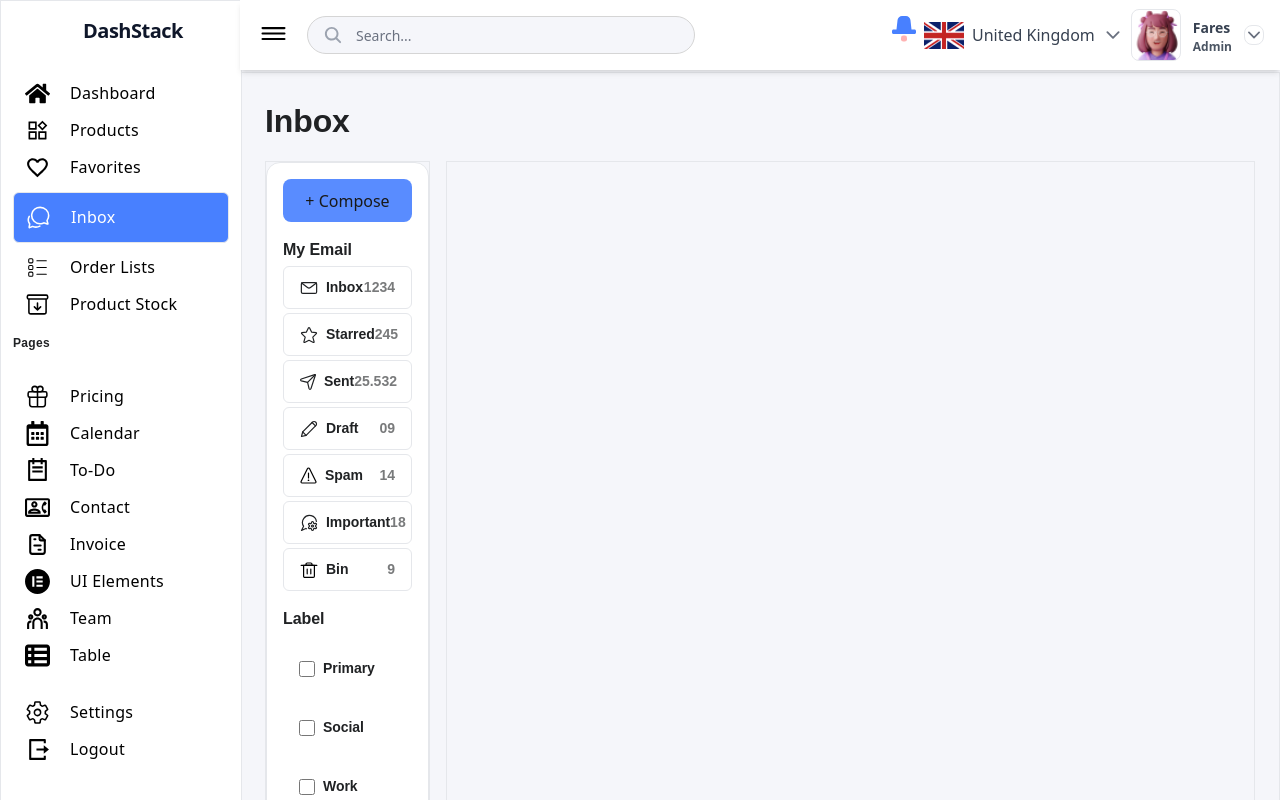
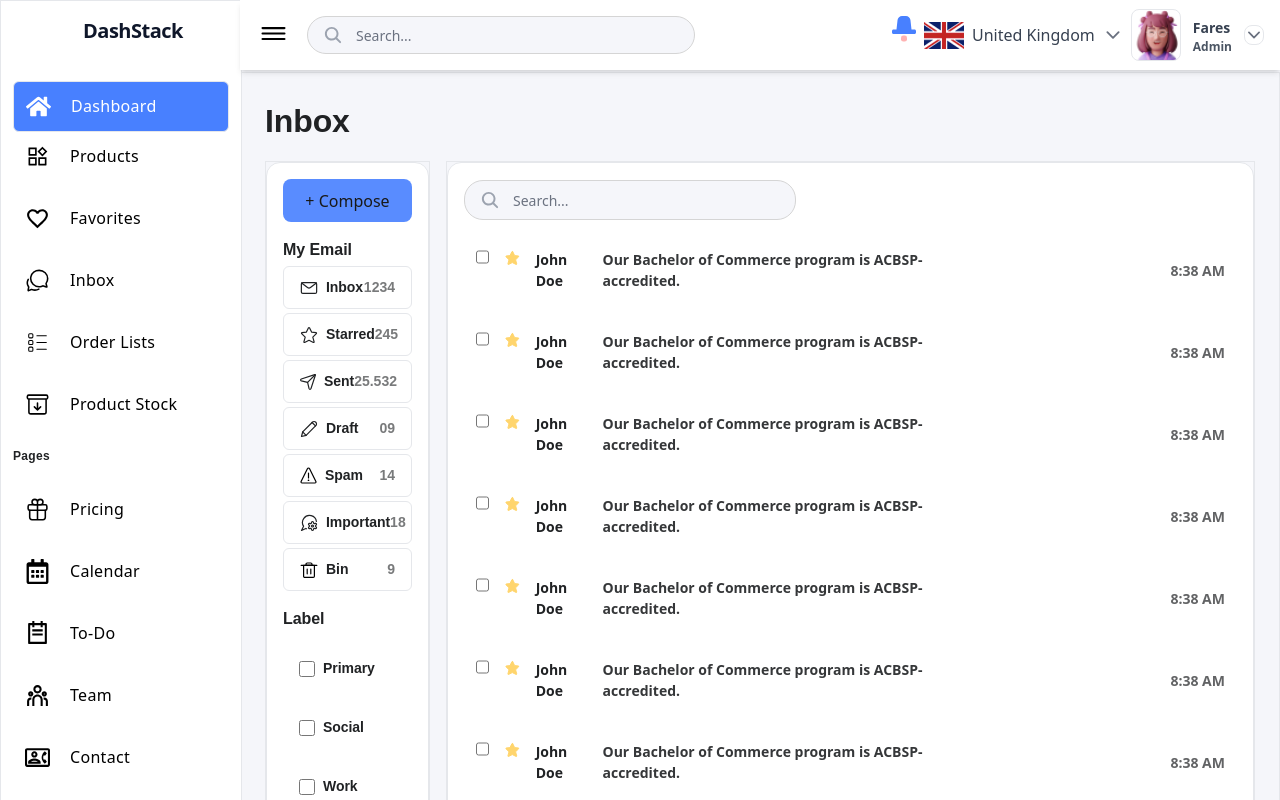
Before and after one commit to faressafer/dash-stack-dashboard, a React (Vite) app: page /Inbox in a window 1280 px wide. Shown: the top 800 px of the page. Built offline with nearby package versions, Linux system fonts and the light colour scheme.

Commit message:
fixed Side bar

```diff
--- a/src/App.jsx
+++ b/src/App.jsx
@@ -32,7 +32,6 @@ const App = () => {
             <Route path="/OrderLists" element={<OrdersList />} />
             <Route path="/Productstock" element={<Productstock />} />*
             <Route path="/Pricing" element={<Pricing />} />
-
           </Routes>
         </div>
       </div>
--- a/src/components/Inbox.jsx
+++ b/src/components/Inbox.jsx
@@ -18,11 +18,7 @@ const Inbox = () => {
           {/* Define nested routes for the Inbox component */}
           <Routes>
             {/* Subroute to display InboxMail */}
-            <Route path="inbox" element={<InboxMail />} />
-            <Route path="inbox" element={<InboxMail />} />
-            <Route path="inbox" element={<InboxMail />} />
-            <Route path="inbox" element={<InboxMail />} />
-            <Route path="inbox" element={<InboxMail />} />
+            <Route path="/" element={<InboxMail />} />
             <Route path="inbox" element={<InboxMail />} />
           </Routes>
         </div>
--- a/src/components/SideBar.jsx
+++ b/src/components/SideBar.jsx
@@ -1,28 +1,26 @@
-import React from "react";
+import React, { useState } from "react";
 import { Link, NavLink } from "react-router-dom";
 import { FaHome } from "react-icons/fa";
 import { AiOutlineProduct } from "react-icons/ai";
 import { MdFavoriteBorder } from "react-icons/md";
-import { IoChatbubblesOutline } from "react-icons/io5";
+import {
+  IoChatbubblesOutline,
+  IoGiftOutline,
+  IoArchiveOutline,
+  IoSettingsOutline,
+} from "react-icons/io5";
 import { CiBoxList } from "react-icons/ci";
-import { FaRegCalendarAlt } from "react-icons/fa";
-import { RiTodoLine } from "react-icons/ri";
+import { FaRegCalendarAlt, FaElementor } from "react-icons/fa";
+import { RiTodoLine, RiTeamLine, RiLogoutBoxRLine } from "react-icons/ri";
+import { TbFileInvoice } from "react-icons/tb";
+import { FaTableList } from "react-icons/fa6";
 import { MdOutlineContactPhone } from "react-icons/md";
-import { TbFileInvoice } from "react-icons/tb";
-import { FaElementor } from "react-icons/fa6";
-import { RiTeamLine } from "react-icons/ri";
-import { FaTableList } from "react-icons/fa6";
-import { IoSettingsOutline } from "react-icons/io5";
-import { RiLogoutBoxRLine } from "react-icons/ri";
-import { IoGiftOutline } from "react-icons/io5";
-import { IoArchiveOutline } from "react-icons/io5";
 
 const SideBar = () => {
-
-
+  const [currentNav, setCurrentNav] = useState("dashboard"); // Set the default nav to 'dashboard'
 
   return (
-    <div className="h-screen md:overflow-hidden overflow-auto md:hover:overflow-auto pb-10">
+    <div className="h-screen md:overflow-hidden overflow-auto md:hover:overflow-auto  w-[240px] pb-10">
       <div className="justify-between items-center">
         <Link
           to="/"
@@ -31,450 +29,424 @@ const SideBar = () => {
           DashStack
         </Link>
 
+        {/* Dashboard Link */}
         <NavLink
           to="/dashboard"
-          className={({ isActive }) => `w-[240px] h-[50px]`}
+          onClick={() => setCurrentNav("dashboard")}
+          className="h-[50px]"
         >
-          {({ isActive }) => (
           <div
-              className={`ml-3 mr-3 h-full ${
-                isActive ? "border bg-[#4880FF] rounded-[6px]" : ""
+            className={`ml-3 mr-3 ${
+              currentNav === "dashboard"
+                ? "border bg-[#4880FF] rounded-[6px]"
+                : ""
             }`}
           >
             <div className="flex m-3">
               <FaHome
                 className={`w-[25px] h-[25px] mr-5 ${
-                    isActive ? "text-white" : "text-black"
+                  currentNav === "dashboard" ? "text-white" : "text-black"
                 }`}
               />
               <span
                 className={`font-nunito-san tracking-custom ${
-                    isActive ? "text-white" : "text-black"
+                  currentNav === "dashboard" ? "text-white" : "text-black"
                 }`}
               >
                 Dashboard
               </span>
             </div>
           </div>
-          )}
         </NavLink>
 
+        {/* Products Link */}
         <NavLink
           to="/products"
-          className={({ isActive }) => `w-[240px] h-[50px]`}
+          onClick={() => setCurrentNav("products")}
+          className="w-[240px]"
         >
-          {({ isActive }) => (
           <div
-              className={`ml-3 mr-3 rounded-[6px] ${
-                isActive ? "border bg-[#4880FF]" : ""
+            className={`ml-3 mr-3  h-[50px] ${
+              currentNav === "products"
+                ? "border bg-[#4880FF] rounded-[6px]"
+                : ""
             }`}
           >
             <div className="flex m-3">
               <AiOutlineProduct
                 className={`w-[25px] h-[25px] mr-5 ${
-                    isActive ? "text-white" : "text-black"
+                  currentNav === "products" ? "text-white" : "text-black"
                 }`}
               />
               <span
                 className={`font-nunito-san tracking-custom ${
-                    isActive ? "text-white" : "text-black"
+                  currentNav === "products" ? "text-white" : "text-black"
                 }`}
               >
                 Products
               </span>
             </div>
           </div>
-          )}
         </NavLink>
 
+        {/* Favorites Link */}
         <NavLink
           to="/favorites"
-          className={({ isActive }) => `w-[240px] h-[50px]`}
+          onClick={() => setCurrentNav("favorites")}
+          className="w-[240px]"
         >
-          {({ isActive }) => (
           <div
-              className={`ml-3 mr-3 rounded-[6px] ${
-                isActive ? "border bg-[#4880FF]" : ""
+            className={`ml-3 mr-3 h-[50px] ${
+              currentNav === "favorites"
+                ? "border bg-[#4880FF] rounded-[6px]"
+                : ""
             }`}
           >
             <div className="flex m-3">
               <MdFavoriteBorder
                 className={`w-[25px] h-[25px] mr-5 ${
-                    isActive ? "text-white" : "text-black"
+                  currentNav === "favorites" ? "text-white" : "text-black"
                 }`}
               />
               <span
                 className={`font-nunito-san tracking-custom ${
-                    isActive ? "text-white" : "text-black"
+                  currentNav === "favorites" ? "text-white" : "text-black"
                 }`}
               >
                 Favorites
               </span>
             </div>
           </div>
-          )}
         </NavLink>
 
-        <NavLink to="/inbox" className={({ isActive }) => `w-[240px] h-[50px]`}>
-          {({ isActive }) => (
+        {/* Inbox Link */}
+        <NavLink
+          to="/inbox"
+          onClick={() => setCurrentNav("inbox")}
+          className="w-[240px] h-[50px]"
+        >
           <div
-              className={`ml-3 mr-3 rounded-[6px] ${
-                isActive ? "border bg-[#4880FF]" : ""
+            className={`ml-3 mr-3 h-[50px] ${
+              currentNav === "inbox" ? "border bg-[#4880FF] rounded-[6px]" : ""
             }`}
           >
             <div className="flex m-3">
               <IoChatbubblesOutline
                 className={`w-[25px] h-[25px] mr-5 ${
-                    isActive ? "text-white" : "text-black"
+                  currentNav === "inbox" ? "text-white" : "text-black"
                 }`}
               />
               <span
                 className={`font-nunito-san tracking-custom ${
-                    isActive ? "text-white" : "text-black"
+                  currentNav === "inbox" ? "text-white" : "text-black"
                 }`}
               >
                 Inbox
               </span>
             </div>
           </div>
-          )}
         </NavLink>
 
+        {/* Order Lists Link */}
         <NavLink
           to="/OrderLists"
-          className={({ isActive }) => `w-[240px] h-[50px]`}
+          onClick={() => setCurrentNav("OrderLists")}
+          className="w-[240px] h-[50px]"
         >
-          {({ isActive }) => (
           <div
-              className={`ml-3 mr-3 rounded-[6px] ${
-                isActive ? "border bg-[#4880FF]" : ""
+            className={`ml-3 mr-3 h-[50px] ${
+              currentNav === "OrderLists"
+                ? "border bg-[#4880FF] rounded-[6px]"
+                : ""
             }`}
           >
             <div className="flex m-3">
               <CiBoxList
                 className={`w-[25px] h-[25px] mr-5 ${
-                    isActive ? "text-white" : "text-black"
+                  currentNav === "OrderLists" ? "text-white" : "text-black"
                 }`}
               />
               <span
                 className={`font-nunito-san tracking-custom ${
-                    isActive ? "text-white" : "text-black"
+                  currentNav === "OrderLists" ? "text-white" : "text-black"
                 }`}
               >
                 Order Lists
               </span>
             </div>
           </div>
-          )}
         </NavLink>
 
+        {/* Product Stock Link */}
         <NavLink
           to="/Productstock"
-          className={({ isActive }) => `w-[240px] h-[50px]`}
+          onClick={() => setCurrentNav("Productstock")}
+          className="w-[240px] h-[50px]"
         >
-          {({ isActive }) => (
           <div
-              className={`ml-3 mr-3 rounded-[6px] ${
-                isActive ? "border bg-[#4880FF]" : ""
+            className={`ml-3 mr-3 h-[50px] ${
+              currentNav === "Productstock"
+                ? "border bg-[#4880FF] rounded-[6px]"
+                : ""
             }`}
           >
             <div className="flex m-3">
               <IoArchiveOutline
                 className={`w-[25px] h-[25px] mr-5 ${
-                    isActive ? "text-white" : "text-black"
+                  currentNav === "Productstock" ? "text-white" : "text-black"
                 }`}
               />
               <span
                 className={`font-nunito-san tracking-custom ${
-                    isActive ? "text-white" : "text-black"
+                  currentNav === "Productstock" ? "text-white" : "text-black"
                 }`}
               >
                 Product Stock
               </span>
             </div>
           </div>
-          )}
         </NavLink>
 
+        {/* Pages Section Header */}
         <div className="h-2"></div>
-
         <div className="w-[240px] h-[35px]">
           <div className="ml-3 h-full rounded-[6px] text-custom-gray font-nunito-sans text-[12px] font-bold leading-none tracking-custom">
             Pages
           </div>
         </div>
 
+        {/* Pricing Link */}
         <NavLink
           to="/pricing"
-          className={({ isActive }) => `w-[240px] h-[50px]`}
+          onClick={() => setCurrentNav("pricing")}
+          className="w-[240px] h-[50px]"
         >
-          {({ isActive }) => (
           <div
-              className={`ml-3 mr-3 rounded-[6px] ${
-                isActive ? "border bg-[#4880FF]" : ""
+            className={`ml-3 mr-3 h-[50px] ${
+              currentNav === "pricing"
+                ? "border bg-[#4880FF] rounded-[6px]"
+                : ""
             }`}
           >
             <div className="flex m-3">
               <IoGiftOutline
                 className={`w-[25px] h-[25px] mr-5 ${
-                    isActive ? "text-white" : "text-black"
+                  currentNav === "pricing" ? "text-white" : "text-black"
                 }`}
               />
               <span
                 className={`font-nunito-san tracking-custom ${
-                    isActive ? "text-white" : "text-black"
+                  currentNav === "pricing" ? "text-white" : "text-black"
                 }`}
               >
                 Pricing
               </span>
             </div>
           </div>
-          )}
         </NavLink>
 
+        {/* Calendar Link */}
         <NavLink
           to="/calendar"
-          className={({ isActive }) => `w-[240px] h-[50px]`}
+          onClick={() => setCurrentNav("calendar")}
+          className="w-[240px] h-[50px]"
         >
-          {({ isActive }) => (
           <div
-              className={`ml-3 mr-3 rounded-[6px] ${
-                isActive ? "border bg-[#4880FF]" : ""
+            className={`ml-3 mr-3 h-[50px] ${
+              currentNav === "calendar"
+                ? "border bg-[#4880FF] rounded-[6px]"
+                : ""
             }`}
           >
             <div className="flex m-3">
               <FaRegCalendarAlt
                 className={`w-[25px] h-[25px] mr-5 ${
-                    isActive ? "text-white" : "text-black"
+                  currentNav === "calendar" ? "text-white" : "text-black"
                 }`}
               />
               <span
                 className={`font-nunito-san tracking-custom ${
-                    isActive ? "text-white" : "text-black"
+                  currentNav === "calendar" ? "text-white" : "text-black"
                 }`}
               >
                 Calendar
               </span>
             </div>
           </div>
-          )}
         </NavLink>
 
-        <NavLink to="/todo" className={({ isActive }) => `w-[240px] h-[50px]`}>
-          {({ isActive }) => (
+        {/* To-Do Link */}
+        <NavLink
+          to="/todo"
+          onClick={() => setCurrentNav("todo")}
+          className="w-[240px] h-[50px]"
+        >
           <div
-              className={`ml-3 mr-3 rounded-[6px] ${
-                isActive ? "border bg-[#4880FF]" : ""
+            className={`ml-3 mr-3 h-[50px] ${
+              currentNav === "todo" ? "border bg-[#4880FF] rounded-[6px]" : ""
             }`}
           >
             <div className="flex m-3">
               <RiTodoLine
                 className={`w-[25px] h-[25px] mr-5 ${
-                    isActive ? "text-white" : "text-black"
+                  currentNav === "todo" ? "text-white" : "text-black"
                 }`}
               />
               <span
                 className={`font-nunito-san tracking-custom ${
-                    isActive ? "text-white" : "text-black"
+                  currentNav === "todo" ? "text-white" : "text-black"
                 }`}
               >
                 To-Do
               </span>
             </div>
           </div>
-          )}
         </NavLink>
 
+        {/* Team Link */}
+        <NavLink
+          to="/team"
+          onClick={() => setCurrentNav("team")}
+          className="w-[240px] h-[50px]"
+        >
+          <div
+            className={`ml-3 mr-3 h-[50px] ${
+              currentNav === "team" ? "border bg-[#4880FF] rounded-[6px]" : ""
+            }`}
+          >
+            <div className="flex m-3">
+              <RiTeamLine
+                className={`w-[25px] h-[25px] mr-5 ${
+                  currentNav === "team" ? "text-white" : "text-black"
+                }`}
+              />
+              <span
+                className={`font-nunito-san tracking-custom ${
+                  currentNav === "team" ? "text-white" : "text-black"
+                }`}
+              >
+                Team
+              </span>
+            </div>
+          </div>
+        </NavLink>
+
+        {/* Contact Link */}
         <NavLink
           to="/contact"
-          className={({ isActive }) => `w-[240px] h-[50px]`}
+          onClick={() => setCurrentNav("contact")}
+          className="w-[240px] h-[50px]"
         >
-          {({ isActive }) => (
           <div
-              className={`ml-3 mr-3 rounded-[6px] ${
-                isActive ? "border bg-[#4880FF]" : ""
+            className={`ml-3 mr-3 h-[50px] ${
+              currentNav === "contact"
+                ? "border bg-[#4880FF] rounded-[6px]"
+                : ""
             }`}
           >
             <div className="flex m-3">
               <MdOutlineContactPhone
                 className={`w-[25px] h-[25px] mr-5 ${
-                    isActive ? "text-white" : "text-black"
+                  currentNav === "contact" ? "text-white" : "text-black"
                 }`}
               />
               <span
                 className={`font-nunito-san tracking-custom ${
-                    isActive ? "text-white" : "text-black"
+                  currentNav === "contact" ? "text-white" : "text-black"
                 }`}
               >
                 Contact
               </span>
             </div>
           </div>
-          )}
         </NavLink>
 
+        {/* Invoice Link */}
         <NavLink
           to="/invoice"
-          className={({ isActive }) => `w-[240px] h-[50px]`}
+          onClick={() => setCurrentNav("invoice")}
+          className="w-[240px] h-[50px]"
         >
-          {({ isActive }) => (
           <div
-              className={`ml-3 mr-3 rounded-[6px] ${
-                isActive ? "border bg-[#4880FF]" : ""
+            className={`ml-3 mr-3 h-[40px] ${
+              currentNav === "invoice"
+                ? "border bg-[#4880FF] rounded-[6px]"
+                : ""
             }`}
           >
             <div className="flex m-3">
               <TbFileInvoice
                 className={`w-[25px] h-[25px] mr-5 ${
-                    isActive ? "text-white" : "text-black"
+                  currentNav === "invoice" ? "text-white" : "text-black"
                 }`}
               />
               <span
                 className={`font-nunito-san tracking-custom ${
-                    isActive ? "text-white" : "text-black"
+                  currentNav === "invoice" ? "text-white" : "text-black"
                 }`}
               >
                 Invoice
               </span>
             </div>
           </div>
-          )}
         </NavLink>
 
-        <NavLink
-          to="/ui-elements"
-          className={({ isActive }) => `w-[240px] h-[50px]`}
-        >
-          {({ isActive }) => (
-            <div
-              className={`ml-3 mr-3 rounded-[6px] ${
-                isActive ? "border bg-[#4880FF]" : ""
-              }`}
-            >
-              <div className="flex m-3">
-                <FaElementor
-                  className={`w-[25px] h-[25px] mr-5 ${
-                    isActive ? "text-white" : "text-black"
-                  }`}
-                />
-                <span
-                  className={`font-nunito-san tracking-custom ${
-                    isActive ? "text-white" : "text-black"
-                  }`}
-                >
-                  UI Elements
-                </span>
-              </div>
-            </div>
-          )}
-        </NavLink>
-
-        <NavLink to="/team" className={({ isActive }) => `w-[240px] h-[50px]`}>
-          {({ isActive }) => (
-            <div
-              className={`ml-3 mr-3 rounded-[6px] ${
-                isActive ? "border bg-[#4880FF]" : ""
-              }`}
-            >
-              <div className="flex m-3">
-                <RiTeamLine
-                  className={`w-[25px] h-[25px] mr-5 ${
-                    isActive ? "text-white" : "text-black"
-                  }`}
-                />
-                <span
-                  className={`font-nunito-san tracking-custom ${
-                    isActive ? "text-white" : "text-black"
-                  }`}
-                >
-                  Team
-                </span>
-              </div>
-            </div>
-          )}
-        </NavLink>
-
-        <NavLink to="/table" className={({ isActive }) => `w-[240px] h-[50px]`}>
-          {({ isActive }) => (
-            <div
-              className={`ml-3 mr-3 rounded-[6px] ${
-                isActive ? "border bg-[#4880FF]" : ""
-              }`}
-            >
-              <div className="flex m-3">
-                <FaTableList
-                  className={`w-[25px] h-[25px] mr-5 ${
-                    isActive ? "text-white" : "text-black"
-                  }`}
-                />
-                <span
-                  className={`font-nunito-san tracking-custom ${
-                    isActive ? "text-white" : "text-black"
-                  }`}
-                >
-                  Table
-                </span>
-              </div>
-            </div>
-          )}
-        </NavLink>
-
-        <div className="h-2"></div>
-
+        {/* Settings Link */}
         <NavLink
           to="/settings"
-          className={({ isActive }) => `w-[240px] h-[50px]`}
+          onClick={() => setCurrentNav("settings")}
+          className="w-[240px] h-[50px]"
         >
-          {({ isActive }) => (
           <div
-              className={`ml-3 mr-3 rounded-[6px] ${
-                isActive ? "border bg-[#4880FF]" : ""
+            className={`ml-3 mr-3 h-[50px] ${
+              currentNav === "settings"
+                ? "border bg-[#4880FF] rounded-[6px]"
+                : ""
             }`}
           >
             <div className="flex m-3">
               <IoSettingsOutline
                 className={`w-[25px] h-[25px] mr-5 ${
-                    isActive ? "text-white" : "text-black"
+                  currentNav === "settings" ? "text-white" : "text-black"
                 }`}
               />
               <span
                 className={`font-nunito-san tracking-custom ${
-                    isActive ? "text-white" : "text-black"
+                  currentNav === "settings" ? "text-white" : "text-black"
                 }`}
               >
                 Settings
               </span>
             </div>
           </div>
-          )}
         </NavLink>
 
+        {/* Logout Link */}
         <NavLink
           to="/logout"
-          className={({ isActive }) => `w-[240px] h-[50px]`}
+          onClick={() => setCurrentNav("logout")}
+          className="w-[240px] h-[50px]"
         >
-          {({ isActive }) => (
           <div
-              className={`ml-3 mr-3 rounded-[6px] ${
-                isActive ? "border bg-[#4880FF]" : ""
+            className={`ml-3 mr-3 h-full ${
+              currentNav === "logout" ? "border bg-[#4880FF] rounded-[6px]" : ""
             }`}
           >
             <div className="flex m-3">
               <RiLogoutBoxRLine
                 className={`w-[25px] h-[25px] mr-5 ${
-                    isActive ? "text-white" : "text-black"
+                  currentNav === "logout" ? "text-white" : "text-black"
                 }`}
               />
               <span
                 className={`font-nunito-san tracking-custom ${
-                    isActive ? "text-white" : "text-black"
+                  currentNav === "logout" ? "text-white" : "text-black"
                 }`}
               >
                 Logout
               </span>
             </div>
           </div>
-          )}
         </NavLink>
       </div>
     </div>
```
Lines whose indentation alone changed are shown as unchanged.
